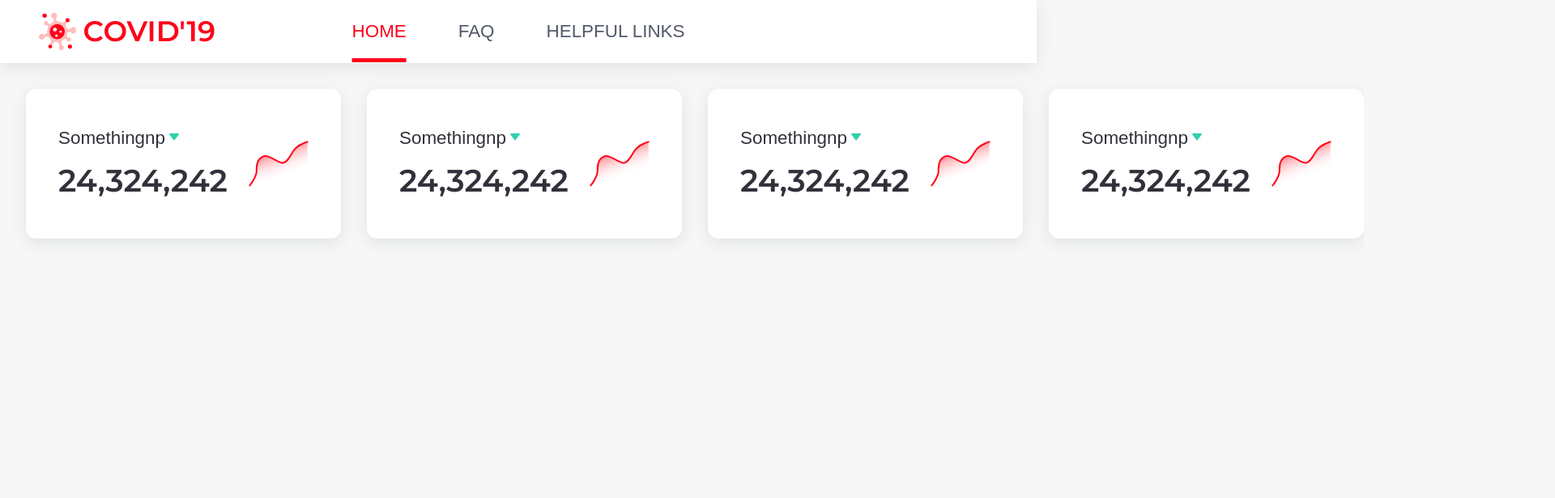
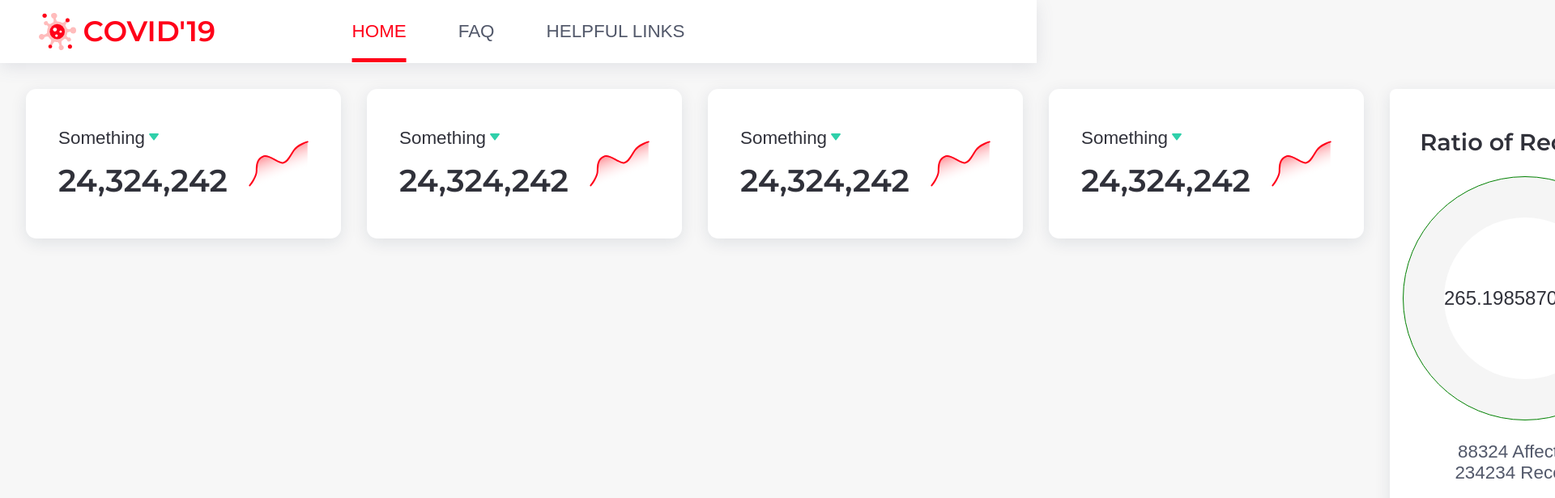
Before and after one commit to NileshOfficial/COVID-Dashboard, an Angular app: page / in a window 1280 px wide. Shown: the top 616 px of the page at 81% size, 1920 px wide, since content can reach past the window. Built offline with nearby package versions, Linux system fonts and the light colour scheme; a web font is replaced by a local one.

Commit message:
recovery tracker layout complete

```diff
--- a/src/app/home/home.component.html
+++ b/src/app/home/home.component.html
@@ -1,6 +1,7 @@
 <div class="dashboardGrid">
-    <covid-case-count style="grid-column: 1; grid-row: 1;" heading="somethingnp" [count]="24324242" [rise]="false"></covid-case-count>
-    <covid-case-count style="grid-column: 2; grid-row: 1;" heading="somethingnp" [count]="24324242" [rise]="false"></covid-case-count>
-    <covid-case-count style="grid-column: 3; grid-row: 1;" heading="somethingnp" [count]="24324242" [rise]="false"></covid-case-count>
-    <covid-case-count style="grid-column: 4; grid-row: 1;" heading="somethingnp" [count]="24324242" [rise]="false"></covid-case-count>
+    <covid-case-count style="grid-column: 1; grid-row: 1;" heading="something" [count]="24324242" [rise]="false"></covid-case-count>
+    <covid-case-count style="grid-column: 2; grid-row: 1;" heading="something" [count]="24324242" [rise]="false"></covid-case-count>
+    <covid-case-count style="grid-column: 3; grid-row: 1;" heading="something" [count]="24324242" [rise]="false"></covid-case-count>
+    <covid-case-count style="grid-column: 4; grid-row: 1;" heading="something" [count]="24324242" [rise]="false"></covid-case-count>
+    <covid-recovery-tracker style="grid-column-start: 5; grid-row-start: 1; grid-row-end: 2; " [affectedCount]="88324" [recoveredCount]="234234"></covid-recovery-tracker>
 </div>
--- a/src/app/home/recovery-tracker/recovery-tracker.component.css
+++ b/src/app/home/recovery-tracker/recovery-tracker.component.css
@@ -0,0 +1,59 @@
+.card {
+    box-sizing: border-box;
+    background-color: #FFF;
+    color: #30313A;
+    padding: 2rem 1rem;
+    box-shadow: 0px 5px 20px #1425401A;
+    border-radius: 8px;
+    text-align: center;
+}
+
+.card > h3 {
+    color: #30313A;
+    margin-top: 1rem;
+    font-size: 1.8rem;
+    font-weight: 600;
+}
+
+.card > .pie {
+    position: relative;
+    width: 300px;
+    height: 300px;
+    border: 1px solid green;
+    margin: 1.6rem auto;
+    border-radius: 50%;
+    background-color: #F5F5F5;
+}
+
+.card > .pie .percentage {
+    position: absolute;
+    top: 50%;
+    left: 50%;
+    transform: translate(-50%, -50%);
+    display: inline-block;
+    height: 200px;
+    width: 200px;
+    border-radius: 50%;
+    text-align: center;
+    line-height: 200px;
+    font-size: 24px;
+    font-weight: 500;
+    background-color: #FFF;
+}
+
+.card > .count {
+    display: inline-block;
+    font-size: 1.4rem;
+    font-weight: 500;
+    color: #52586A;
+    text-transform: capitalize;
+}
+
+.card .affectedCount {
+    padding-right: 1rem;
+    border-right: 1px solid #52586A;
+}
+
+.card .recoveredCount {
+    padding-left: 1rem;
+}
--- a/src/app/home/recovery-tracker/recovery-tracker.component.html
+++ b/src/app/home/recovery-tracker/recovery-tracker.component.html
@@ -1 +1,8 @@
-<p>recovery-tracker works!</p>
+<div class="card">
+    <h3>Ratio of Recovery</h3>
+    <div class="pie">
+        <span class="percentage">{{(recoveredCount / affectedCount) * 100}}%</span>
+    </div>
+    <span class="count affectedCount">{{affectedCount}} Affected</span>
+    <span class="count recoveredCount">{{recoveredCount}} Recovered</span>
+</div>
--- a/src/app/home/recovery-tracker/recovery-tracker.component.ts
+++ b/src/app/home/recovery-tracker/recovery-tracker.component.ts
@@ -1,12 +1,14 @@
-import { Component, OnInit } from '@angular/core';
+import { Component, OnInit, Input } from '@angular/core';
 
 @Component({
-  selector: 'app-recovery-tracker',
+  selector: 'covid-recovery-tracker',
   templateUrl: './recovery-tracker.component.html',
   styleUrls: ['./recovery-tracker.component.css']
 })
 export class RecoveryTrackerComponent implements OnInit {
 
+  @Input() affectedCount: number;
+  @Input() recoveredCount: number;
   constructor() { }
 
   ngOnInit(): void {
```
